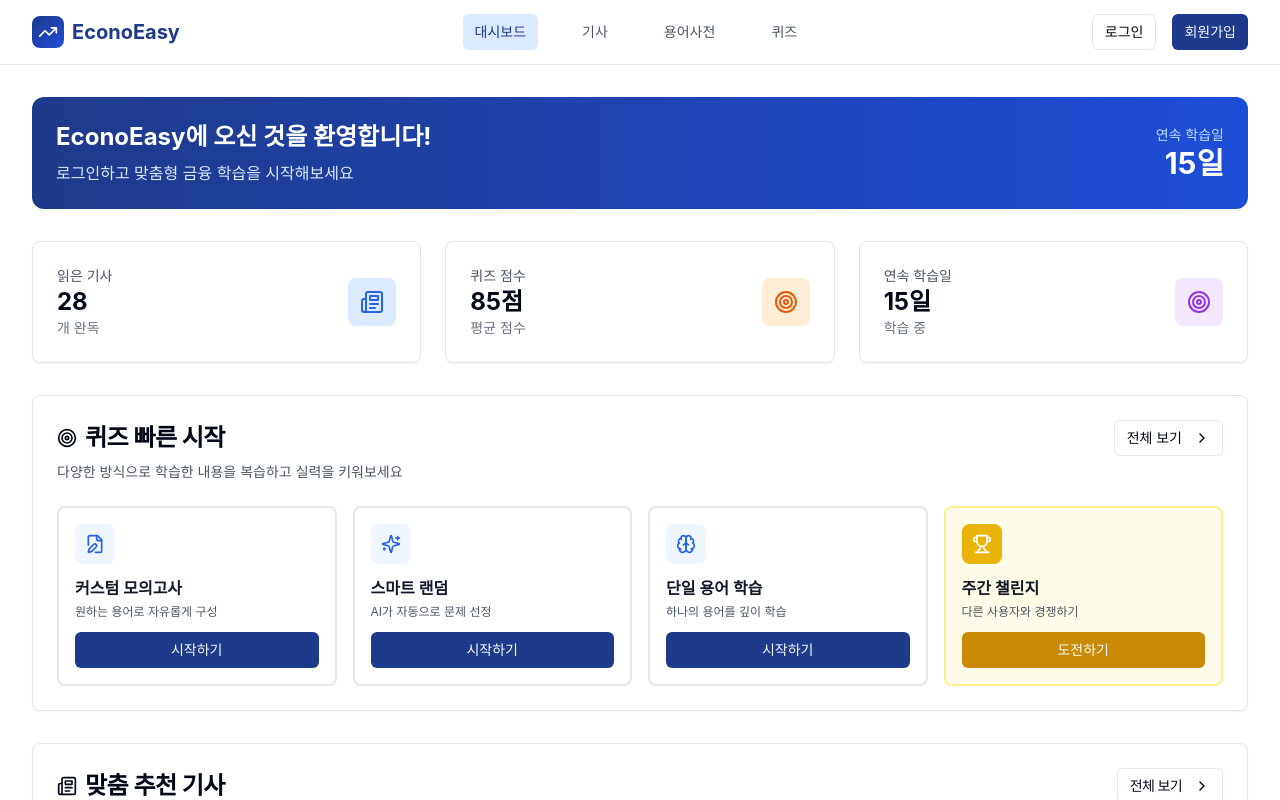
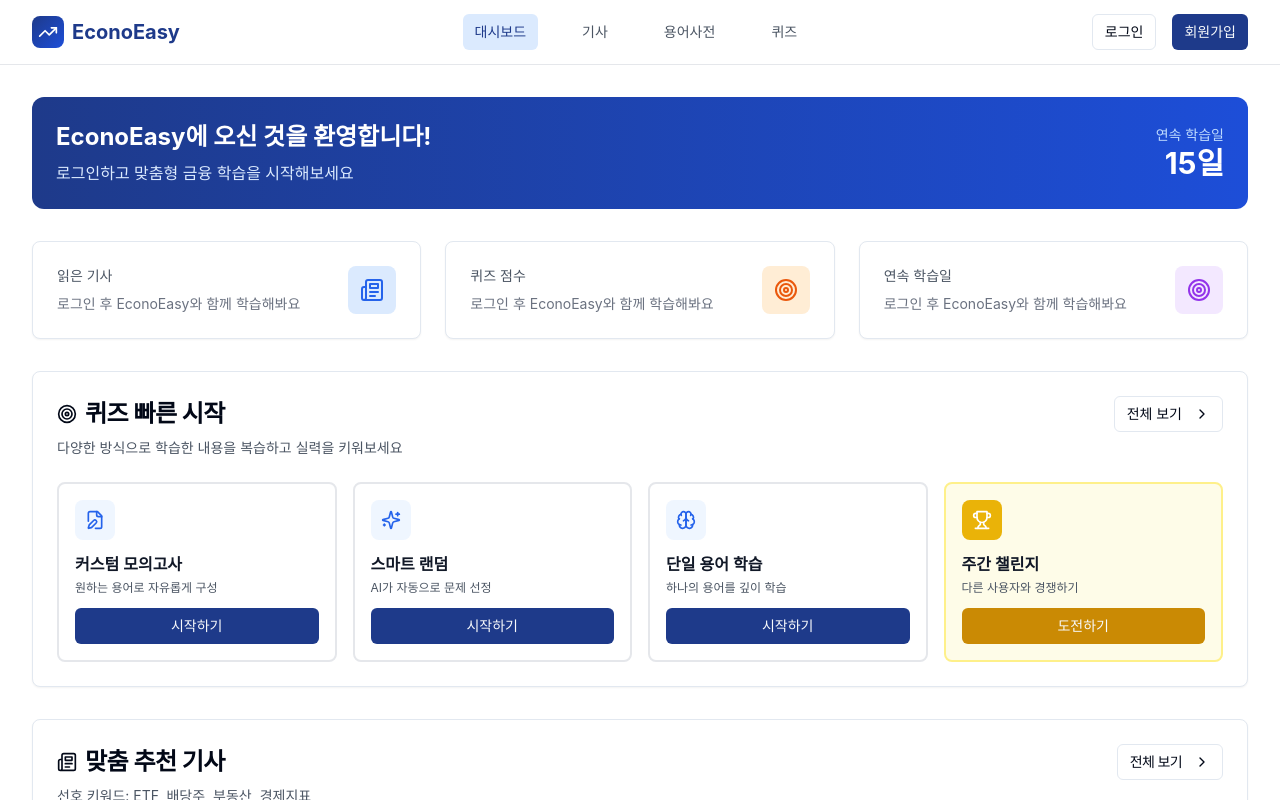
Before and after one commit to Final-Project-Team-Temporary/Final-Project-FE, a Next.js app: page / in a window 1280 px wide. Shown: the top 800 px of the page. Built offline with nearby package versions, Linux system fonts and the light colour scheme; no server answers.

Commit message:
Fix: 메인 화면 대시보드 사용자 미로그인 시 별도 안내 문구 제공

```diff
--- a/app/page.tsx
+++ b/app/page.tsx
@@ -175,8 +175,14 @@ export default function FinancialLearningPlatform() {
                 <div className="flex items-center justify-between">
                   <div>
                     <p className="text-sm text-gray-600">읽은 기사</p>
+                    {isAuthenticated ? (
+                      <>
                         <p className="text-2xl font-bold">{userStats.articlesRead}</p>
                         <p className="text-sm text-gray-500">개 완독</p>
+                      </>
+                    ) : (
+                      <p className="text-sm text-gray-500 mt-2">로그인 후 EconoEasy와 함께 학습해봐요</p>
+                    )}
                   </div>
                   <div className="w-12 h-12 bg-blue-100 rounded-lg flex items-center justify-center">
                     <Newspaper className="w-6 h-6 text-blue-600" />
@@ -190,8 +196,14 @@ export default function FinancialLearningPlatform() {
                 <div className="flex items-center justify-between">
                   <div>
                     <p className="text-sm text-gray-600">퀴즈 점수</p>
+                    {isAuthenticated ? (
+                      <>
                         <p className="text-2xl font-bold">{userStats.quizScore}점</p>
                         <p className="text-sm text-gray-500">평균 점수</p>
+                      </>
+                    ) : (
+                      <p className="text-sm text-gray-500 mt-2">로그인 후 EconoEasy와 함께 학습해봐요</p>
+                    )}
                   </div>
                   <div className="w-12 h-12 bg-orange-100 rounded-lg flex items-center justify-center">
                     <Target className="w-6 h-6 text-orange-600" />
@@ -205,8 +217,14 @@ export default function FinancialLearningPlatform() {
                 <div className="flex items-center justify-between">
                   <div>
                     <p className="text-sm text-gray-600">연속 학습일</p>
+                    {isAuthenticated ? (
+                      <>
                         <p className="text-2xl font-bold">{learningProgress.streak}일</p>
                         <p className="text-sm text-gray-500">학습 중</p>
+                      </>
+                    ) : (
+                      <p className="text-sm text-gray-500 mt-2">로그인 후 EconoEasy와 함께 학습해봐요</p>
+                    )}
                   </div>
                   <div className="w-12 h-12 bg-purple-100 rounded-lg flex items-center justify-center">
                     <Target className="w-6 h-6 text-purple-600" />
```
Lines whose indentation alone changed are shown as unchanged.
